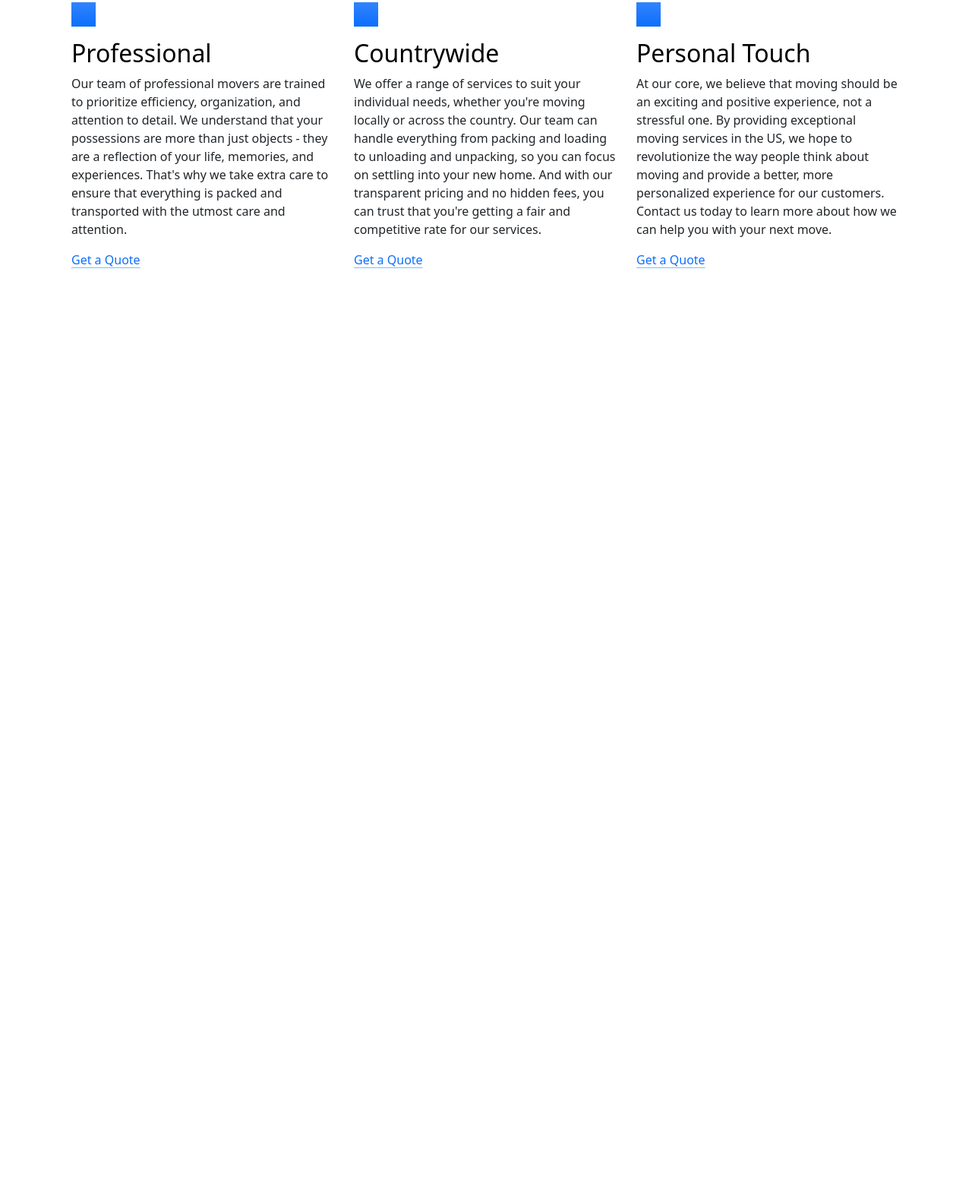
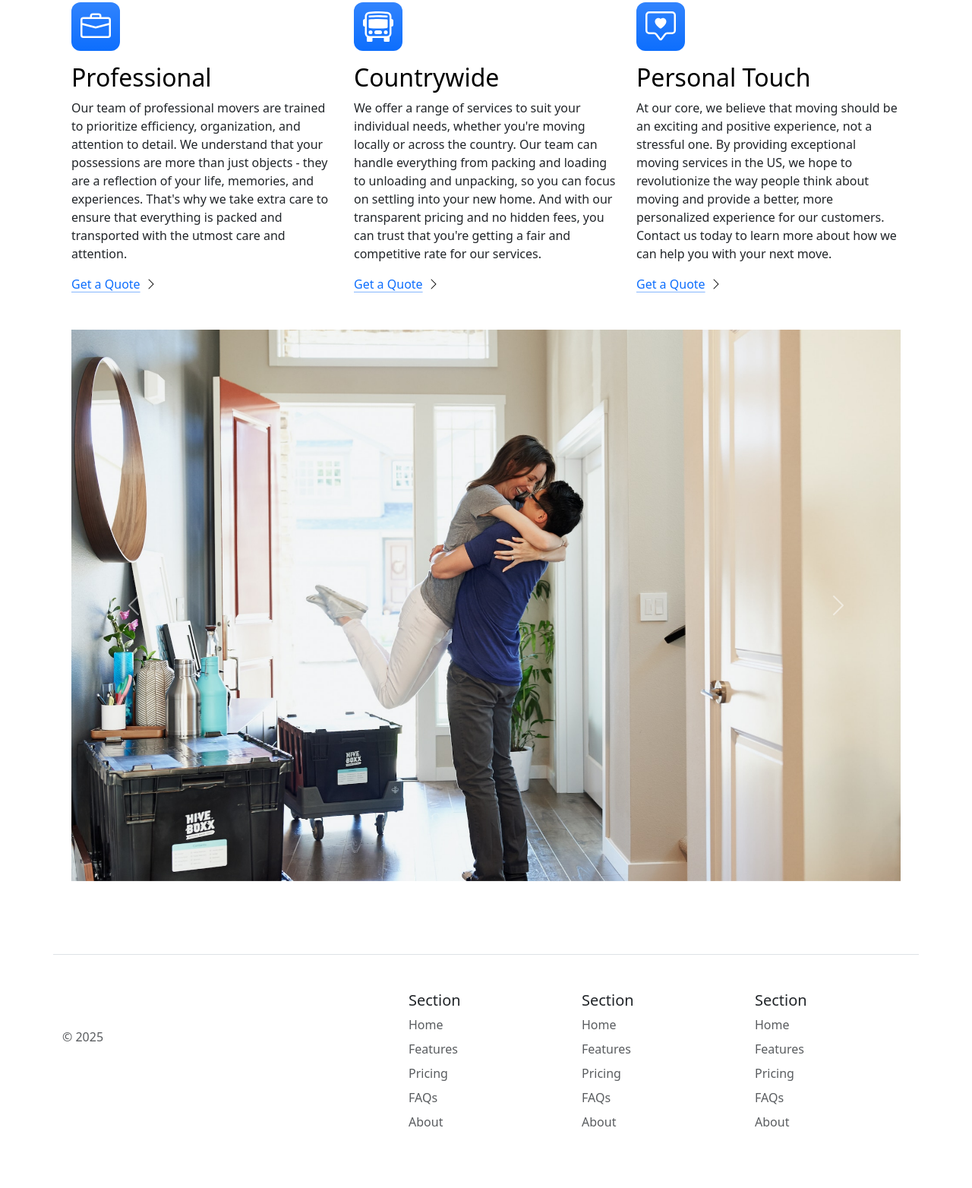
Before and after one commit to MinsungKxm/Bootstrap-Experiment, a plain HTML site: page index.html in a window 1280 px wide. Shown: the part 936-2500 px from the top of the page at 76% size. Before the commit the page ends 1386 px from the top, so only its background shows below. Drawn offline with nearby package versions, Linux system fonts and the light colour scheme.

Commit message:
Update index.html

```diff
--- a/index.html
+++ b/index.html
@@ -8,6 +8,19 @@
   <link href="https://cdn.jsdelivr.net/npm/bootstrap@5.3.0-alpha2/dist/css/bootstrap.min.css" rel="stylesheet"
     integrity="sha384-aFq/bzH65dt+w6FI2ooMVUpc+21e0SRygnTpmBvdBgSdnuTN7QbdgL+OapgHtvPp" crossorigin="anonymous">
   <style>
+    .feature-icon {
+      width: 4rem;
+      height: 4rem;
+      border-radius: .75rem;
+    }
+    /*
+    Jayson got his burn scar when there was a large fire in the school and Ryan was trapped inside. The fire trucks haven't arrived and the smoke seemed too much, so he soaked himself in water and dove straight to the fire. He managed to rescue Ryan, but got a 2nd degree
+    burn on is left eye.
+
+    Even though Ryan was one of Jayson's closest friend, Jayson's first motive to run into the fire wasn't because Ryan was his friend, but the fact that a human was about to die and wished to save them just for the sake of good.
+
+    Ever since that incident, Ryan would do anything for Jayson.
+    */
   </style>
 </head>
 
@@ -64,42 +77,98 @@
   <div class="container px-4 py-5" id="featured-3">
     <h2 class="pb-2 border-bottom">Columns with icons</h2>
     <div class="row g-4 py-5 row-cols-1 row-cols-lg-3"> <div class="feature col">
-      <div class="feature-icon d-inline-flex align-items-center justify-content-center text-bg-primary bg-gradient fs-2 mb-3"> <svg class="bi" width="1em" height="1em" aria-hidden="true">
-          <use xlink:href="#collection"></use>
-        </svg>
+      <div class="feature-icon d-inline-flex align-items-center justify-content-center text-bg-primary bg-gradient fs-2 mb-3">
+      <img src="./briefcase.svg" height="40" alt="briefcase">
       </div>
       <h3 class="fs-2 text-body-emphasis">Professional</h3>
       <p>Our team of professional movers are trained to prioritize efficiency, organization, and attention to detail. We understand that your possessions are more than just objects - they are a reflection of your life, memories, and experiences. That's why we take extra care to ensure that everything is packed and transported with the utmost care and attention.</p>
-      <a href="#" class="icon-link">Get a Quote<svg class="bi" aria-hidden="true">
-        <use xlink:href="#chevron-right"></use>
-        </svg>
+      <a href="#" class="icon-link">Get a Quote
+        <img src="./chevron-right.svg" alt="chevron-right">
       </a>
     </div>
     <div class="feature col">
-      <div class="feature-icon d-inline-flex align-items-center justify-content-center text-bg-primary bg-gradient fs-2 mb-3"> <svg class="bi" width="1em" height="1em" aria-hidden="true">
-        <use xlink:href="#people-circle"></use>
-      </svg>
+      <div class="feature-icon d-inline-flex align-items-center justify-content-center text-bg-primary bg-gradient fs-2 mb-3">
+      <img src="./bus-front.svg" alt="bus front" height="40">
       </div>
       <h3 class="fs-2 text-body-emphasis">Countrywide</h3>
       <p>We offer a range of services to suit your individual needs, whether you're moving locally or across the country. Our team can handle everything from packing and loading to unloading and unpacking, so you can focus on settling into your new home. And with our transparent pricing and no hidden fees, you can trust that you're getting a fair and competitive rate for our services.</p>
       <a href="#" class="icon-link">Get a Quote
-      <svg class="bi" aria-hidden="true">
-        <use xlink:href="#chevron-right"></use>
-      </svg>
+        <img src="./chevron-right.svg" alt="chevron-right">
       </a>
     </div>
     <div class="feature col">
       <div class="feature-icon d-inline-flex align-items-center justify-content-center text-bg-primary bg-gradient fs-2 mb-3">
-      <svg class="bi" width="1em" height="1em" aria-hidden="true">
-        <use xlink:href="#toggles2"></use>
-      </svg>
+      <img src="./chat-square-heart.svg" alt="Square heart" height="40">
       </div>
       <h3 class="fs-2 text-body-emphasis">Personal Touch</h3>
       <p>At our core, we believe that moving should be an exciting and positive experience, not a stressful one. By providing exceptional moving services in the US, we hope to revolutionize the way people think about moving and provide a better, more personalized experience for our customers. Contact us today to learn more about how we can help you with your next move.</p>
-    <a href="#" class="icon-link">Get a Quote<svg class="bi" aria-hidden="true"><use xlink:href="#chevron-right"></use></svg>
+      <a href="#" class="icon-link">Get a Quote
+        <img src="./chevron-right.svg" alt="chevron-right">
       </a>
       </div>
     </div>
+    <div id="carouselExample" class="carousel slide">
+    <div class="carousel-inner">
+      <div class="carousel-item active">
+        <img src="./couple.jpg" class="d-block w-100" alt="Couple">
+      </div>
+      <div class="carousel-item">
+        <img src="./dog.jpg" class="d-block w-100" alt="Dog">
+      </div>
+      <div class="carousel-item">
+        <img src="./family.jpg" class="d-block w-100" alt="Family">
+      </div>
+    </div>
+    <button class="carousel-control-prev" type="button" data-bs-target="#carouselExample" data-bs-slide="prev">
+      <span class="carousel-control-prev-icon" aria-hidden="true"></span>
+      <span class="visually-hidden">Previous</span>
+    </button>
+    <button class="carousel-control-next" type="button" data-bs-target="#carouselExample" data-bs-slide="next">
+      <span class="carousel-control-next-icon" aria-hidden="true"></span>
+      <span class="visually-hidden">Next</span>
+    </button>
+  </div>
+  </div>
+  <div class="container">
+    <footer class="row row-cols-1 row-cols-sm-2 row-cols-md-5 py-5 my-5 border-top">
+      <div class="col mb-3">
+        <a href="/" class="d-flex align-items-center mb-3 link-body-emphasis text-decoration-none" aria-label="Bootstrap">  <svg class="bi me-2" width="40" height="32" aria-hidden="true"><use xlink:href="#bootstrap"></use></svg>
+        </a>
+        <p class="text-body-secondary">© 2025</p>
+      </div>
+      <div class="col mb-3"></div>
+      <div class="col mb-3">
+        <h5>Section</h5>
+        <ul class="nav flex-column">
+          <li class="nav-item mb-2"><a href="#" class="nav-link p-0 text-body-secondary">Home</a></li>
+          <li class="nav-item mb-2"><a href="#" class="nav-link p-0 text-body-secondary">Features</a></li>
+          <li class="nav-item mb-2"><a href="#" class="nav-link p-0 text-body-secondary">Pricing</a></li>
+          <li class="nav-item mb-2"><a href="#" class="nav-link p-0 text-body-secondary">FAQs</a></li>
+          <li class="nav-item mb-2"><a href="#" class="nav-link p-0 text-body-secondary">About</a></li>
+        </ul>
+      </div>
+      <div class="col mb-3">
+        <h5>Section</h5>
+        <ul class="nav flex-column">
+          <li class="nav-item mb-2"><a href="#" class="nav-link p-0 text-body-secondary">Home</a></li>
+          <li class="nav-item mb-2"><a href="#" class="nav-link p-0 text-body-secondary">Features</a></li>
+          <li class="nav-item mb-2"><a href="#" class="nav-link p-0 text-body-secondary">Pricing</a></li>
+          <li class="nav-item mb-2"><a href="#" class="nav-link p-0 text-body-secondary">FAQs</a></li>
+          <li class="nav-item mb-2"><a href="#" class="nav-link p-0 text-body-secondary">About</a></li>
+        </ul>
+      </div>
+      <div class="col mb-3">
+        <h5>Section</h5>
+        <ul class="nav flex-column">
+          <li class="nav-item mb-2"><a href="#" class="nav-link p-0 text-body-secondary">Home</a></li>
+          <li class="nav-item mb-2"><a href="#" class="nav-link p-0 text-body-secondary">Features</a></li>
+          <li class="nav-item mb-2"><a href="#" class="nav-link p-0 text-body-secondary">Pricing</a></li>
+          <li class="nav-item mb-2"><a href="#" class="nav-link p-0 text-body-secondary">FAQs</a></li>
+          <li class="nav-item mb-2"><a href="#" class="nav-link p-0 text-body-secondary">About</a>
+          </li>
+        </ul>
+      </div>
+    </footer>
   </div>
 
 
```
Lines whose indentation alone changed are shown as unchanged.
